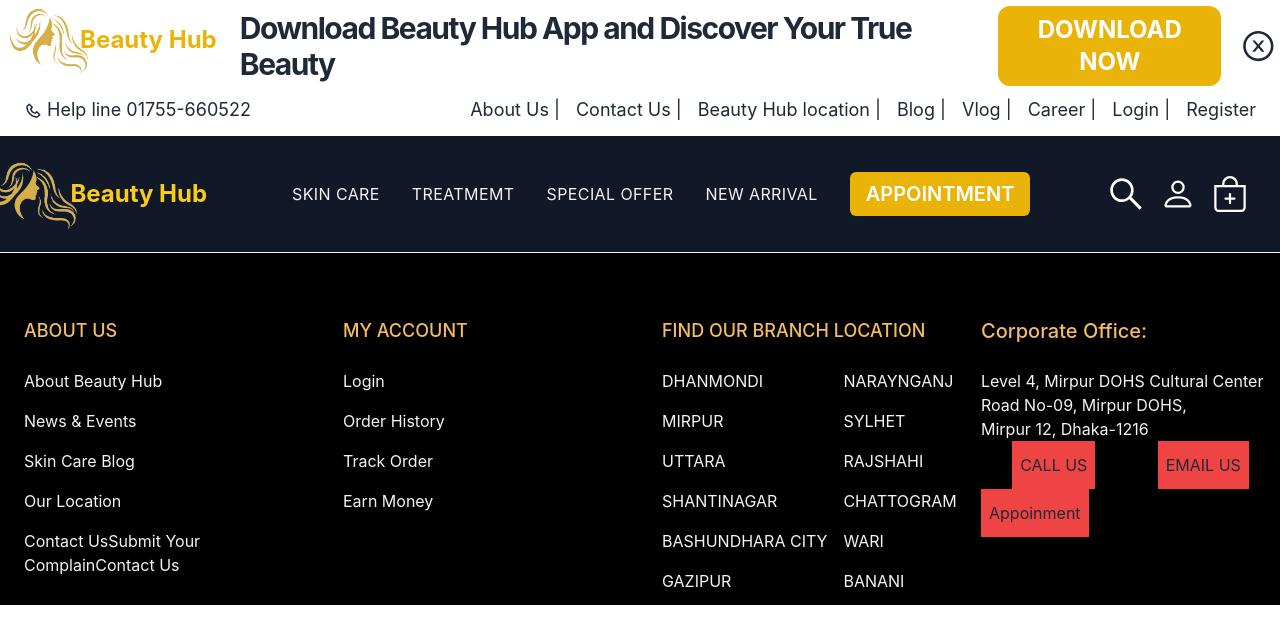
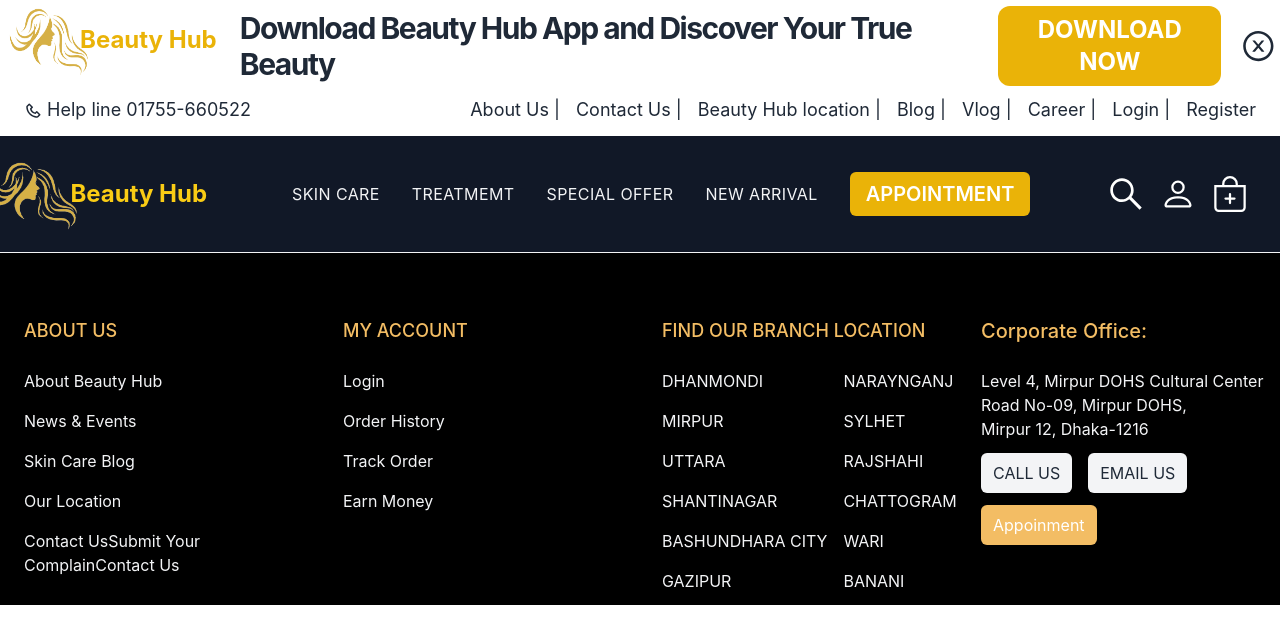
Before and after one commit to summenurfatema/beauty-hub, a React (Create React App) app: page / in a window 1280 px wide. Shown: the top 644 px of the page. Built offline with nearby package versions, Linux system fonts and the light colour scheme.

Commit message:
footer edited

```diff
--- a/src/pages/Footer/Footer.js
+++ b/src/pages/Footer/Footer.js
@@ -170,13 +170,13 @@
                         <p className='text-gray-100 text-base transition hover:opacity-75'>Level 4, Mirpur DOHS Cultural Center</p>
                         <p className='text-gray-100 text-base transition hover:opacity-75'>Road No-09, Mirpur DOHS,</p>
                         <p className='text-gray-100 text-base transition hover:opacity-75'>Mirpur 12, Dhaka-1216</p>
-                        <div className='flex justify-around'>
-                            <button className='bg-red-500 px-2 py-3'>CALL US</button>
-                            <button className='bg-red-500 px-2 py-3'>EMAIL US</button>
+                        <div className='flex space-x-4 py-3'>
+                            <button className='bg-gray-100 rounded-md px-3 py-2'>CALL US</button>
+                            <button className='bg-gray-100 rounded-md px-3 py-2'>EMAIL US</button>
 
                         </div>
 
-                        <button className='bg-red-500 px-2 py-3'>Appoinment</button>
+                        <button className='bg-brown text-white rounded-md px-3 py-2'>Appoinment</button>
 
                     </div>
                 </nav>
```
